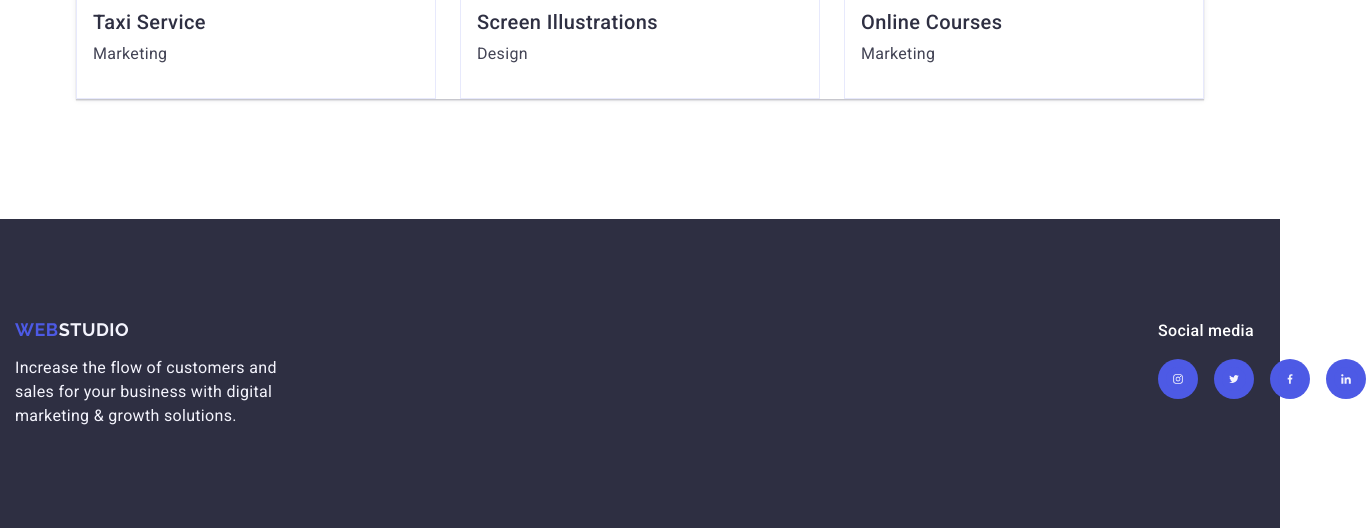
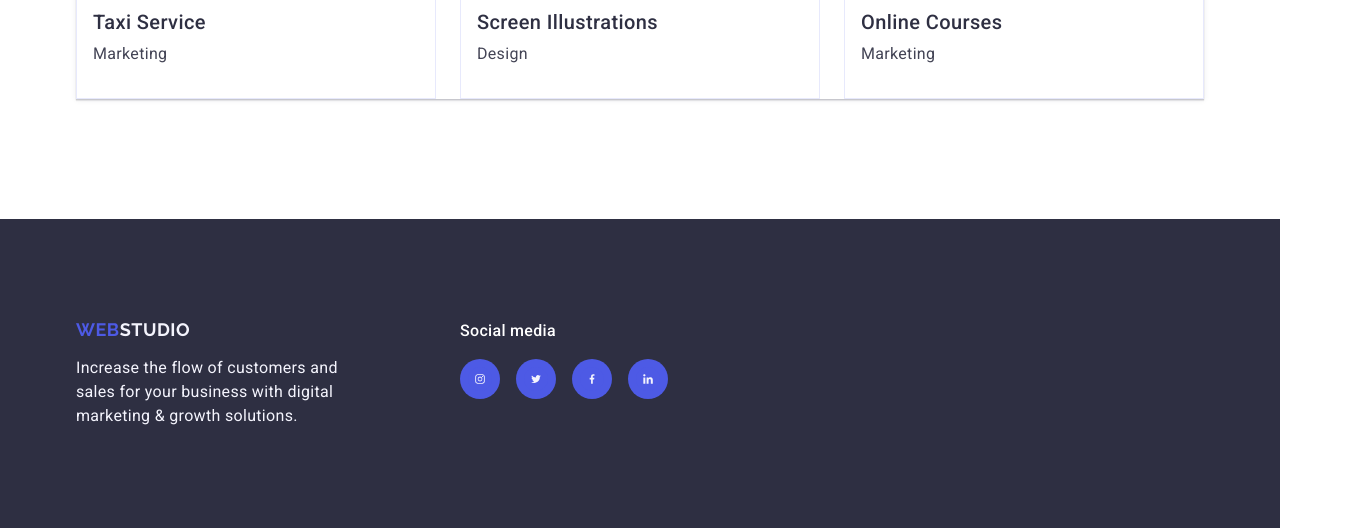
Before and after one commit to BondFS77/goit-markup-hw-04, a plain HTML site: page index.html in a window 1280 px wide. Shown: the part 3064-3592 px from the top of the page, 1366 px wide, since content can reach past the window. Drawn offline with nearby package versions, Linux system fonts and the light colour scheme.

Commit message:
goit-markup-hw-04

```diff
--- a/index.html
+++ b/index.html
@@ -419,8 +419,7 @@
     </main>
     <!--FOOTER-->
     <footer class="pit">
-      <div class="all-pit">
-        <div class="container">
+      <div class="all-pit container">
         <div class="logo-par">
           <a class="logo-pit" href="./index.html"
             >Web<span class="logo-part-pit">Studio</span></a
@@ -429,7 +428,6 @@
             Increase the flow of customers and sales for your business with
             digital marketing & growth solutions.
           </p>
-          </div>
         </div>
 
         <div class="footer-soc-icon">
```
Also changed, not shown: 1 other file. Lines whose indentation alone changed are shown as unchanged.
